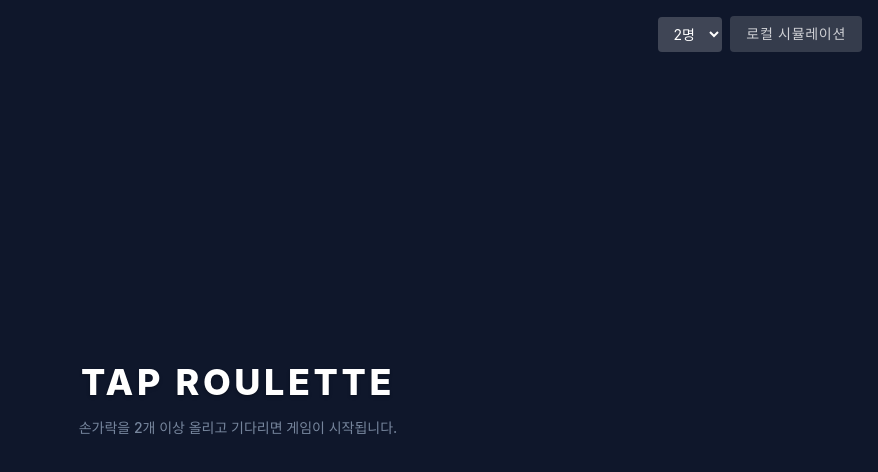
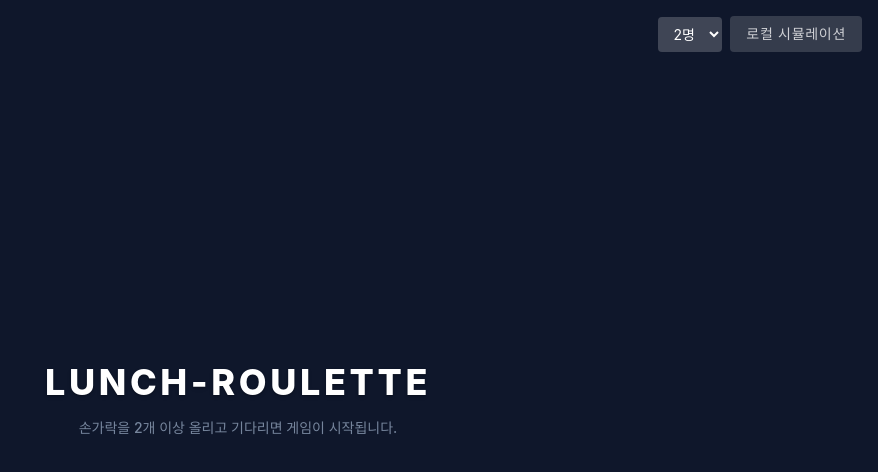
Before and after one commit to dhfmzk/lunch-roulette, a React (Vite) app: page / in a window 1280 px wide. Shown: the top 472 px of the page, without its empty margins (402-1280 px from the left). Built offline with nearby package versions, Linux system fonts and the light colour scheme.

Commit message:
feat: Rename project to lunch-roulette and add winner instructions

```diff
--- a/index.html
+++ b/index.html
@@ -4,7 +4,7 @@
     <meta charset="UTF-8" />
     <link rel="icon" type="image/svg+xml" href="/favicon.svg" />
     <meta name="viewport" content="width=device-width, initial-scale=1.0" />
-    <title>multi-touch-roulette</title>
+    <title>lunch-roulette</title>
   </head>
   <body>
     <div id="root"></div>
--- a/package.json
+++ b/package.json
@@ -1,5 +1,5 @@
 {
-  "name": "multi-touch-roulette",
+  "name": "lunch-roulette",
   "private": true,
   "version": "0.0.0",
   "type": "module",
--- a/src/App.tsx
+++ b/src/App.tsx
@@ -50,8 +50,8 @@ function App() {
     >
       {gameState === 'WAITING' && activeTouches.length === 0 && (
         <div className="pointer-events-none text-center transform transition-opacity duration-500 opacity-100">
-          <h1 className="text-4xl text-white font-extrabold tracking-widest text-shadow-md">
-            TAP ROULETTE
+          <h1 className="text-4xl text-white font-extrabold tracking-widest text-shadow-md uppercase">
+            lunch-roulette
           </h1>
           <p className="text-slate-400 mt-4 text-sm font-medium px-8 opacity-80">
             손가락을 2개 이상 올리고 기다리면 게임이 시작됩니다.
@@ -68,10 +68,15 @@ function App() {
             className="absolute z-50 flex flex-col items-center justify-center pointer-events-none"
           >
             <div className="text-5xl font-black text-white mix-blend-overlay drop-shadow-[0_0_20px_rgba(0,0,0,0.8)] tracking-tighter text-center">
-              <span style={{ color: loserTouch.color, textShadow: '0 0 20px #000' }}>
-                {COLOR_NAMES[loserTouch.color] || ''}
-              </span>
-              <span> 당첨!</span>
+              <div>
+                <span style={{ color: loserTouch.color, textShadow: '0 0 20px #000' }}>
+                  {COLOR_NAMES[loserTouch.color] || ''}
+                </span>
+                <span> 당첨!</span>
+              </div>
+              <p className="text-sm font-medium mt-6 tracking-normal drop-shadow-md text-white opacity-90 break-keep">
+                당첨자는 식권대장 앱을 열고 메뉴를 큐레이션해주세요.
+              </p>
             </div>
           </motion.div>
         )}
```
